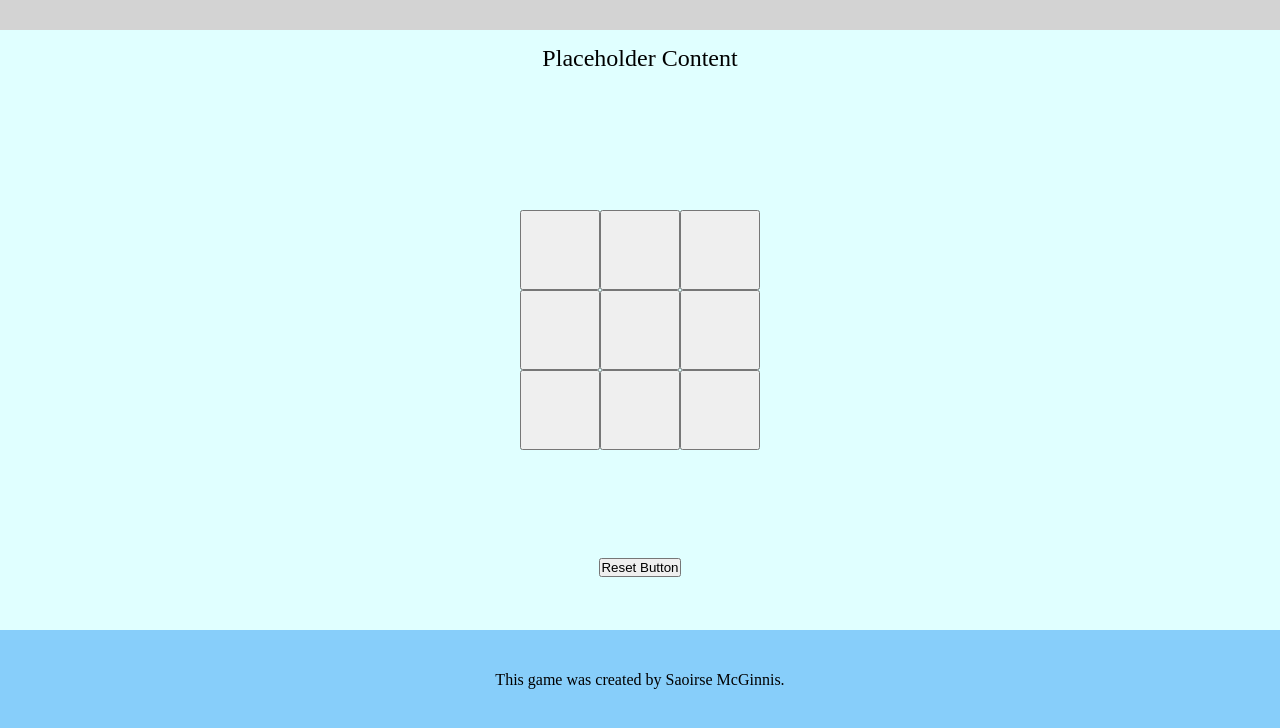
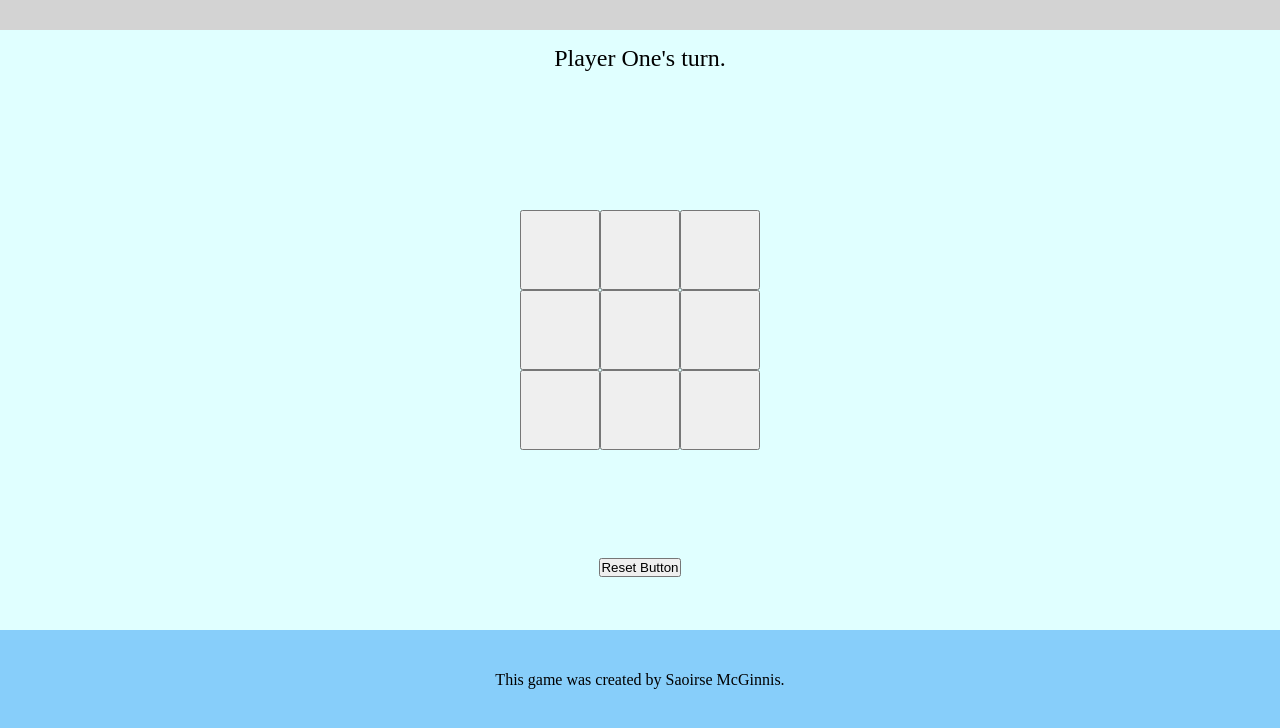
Before and after one commit to saoirsemaeve13/tic-tac-toe, a plain HTML site: page index.html in a window 1280 px wide. Shown: the part 70-798 px from the top of the page. Drawn offline with Linux system fonts and the light colour scheme.

Commit message:
feat: add active player message to drawBoard

```diff
--- a/index.html
+++ b/index.html
@@ -12,7 +12,7 @@
       <h1>Tic-Tac-Toe</h1>
     </header>
     <main>
-      <div id="playerStatus">Placeholder Content</div>
+      <div id="playerStatus"></div>
       <div id="gameBoard"></div>
       <div class="resetDiv">
         <button id="resetBtn">Reset Button</button>
--- a/javascript.js
+++ b/javascript.js
@@ -172,6 +172,7 @@ function ScreenController() {
         gameBoard.appendChild(boardBtns);
       });
     });
+    playerStatus.textContent = `${game.getActivePlayer().name}'s turn.`;
   }
   gameBoard.addEventListener("click", (e) => {
     const playCol = e.target.dataset.column;
```
